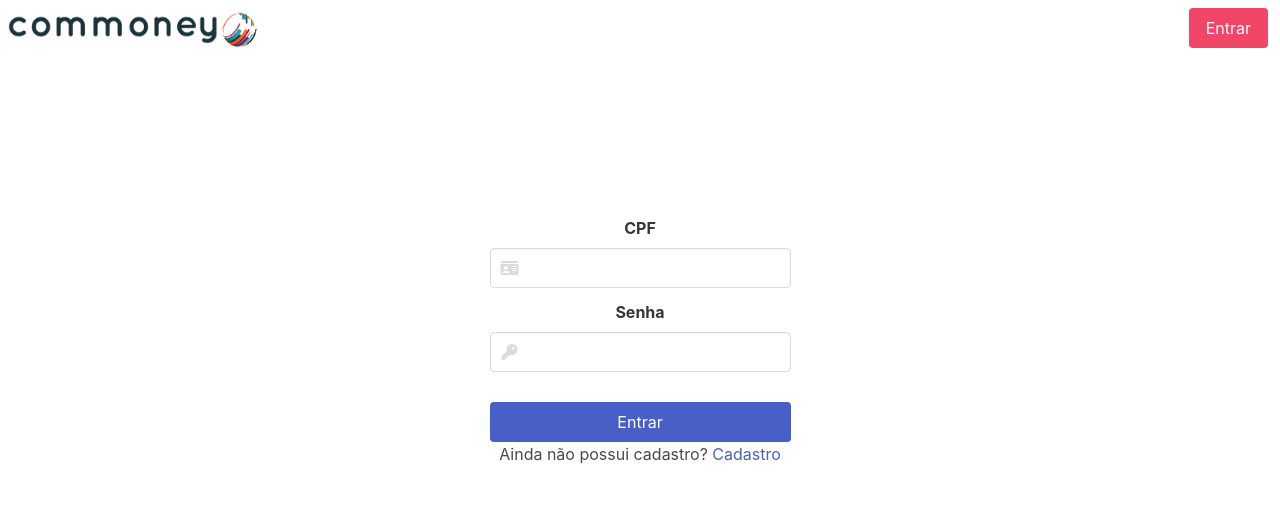
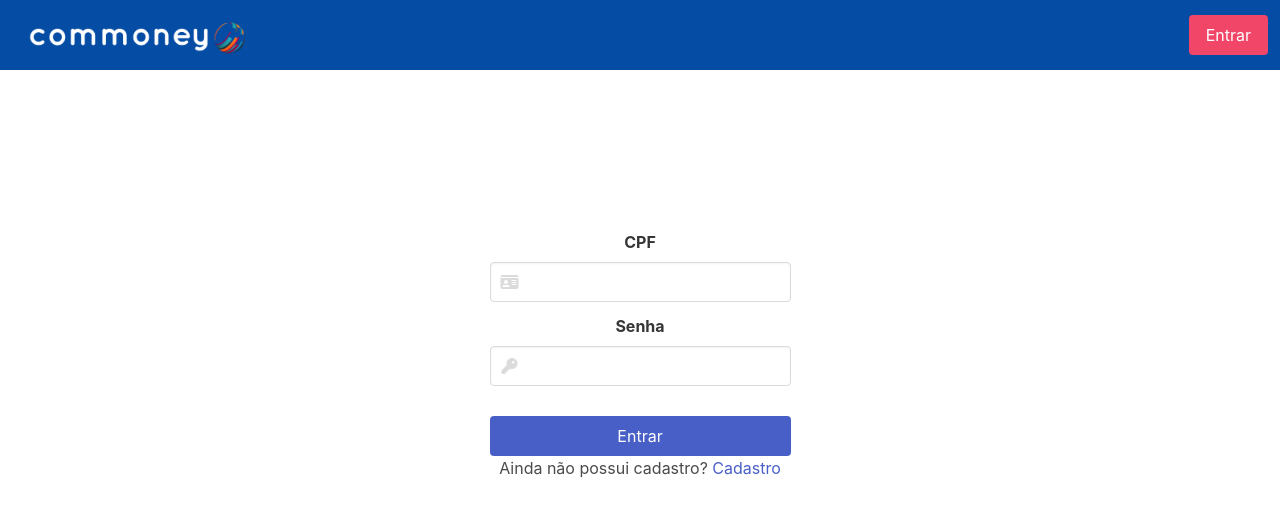
Before and after one commit to mcnvrodrigues/projeto3_frontend, a React (Create React App) app: page /Login in a window 1280 px wide. Shown: the top 516 px of the page. Built offline with nearby package versions, Linux system fonts and the light colour scheme; no server answers; a web font is replaced by a local one.

Commit message:
ajustado logo e nav

```diff
--- a/src/components/home/Nav.js
+++ b/src/components/home/Nav.js
@@ -32,9 +32,9 @@ class Nav extends Component{
       <AppContext.Consumer>
         { context => (
         <React.Fragment>
-          <nav className='navbar is-white'>
+          <nav className='navbar' style={{"background-color":"#054CA4"}}>
             <div className='brand-name container'>
-              <Link to='/'><img src='/images/logo.png' alt='logo' className='logo'></img></Link>
+              <Link to='/'><img src='/images/logo-new.png' alt='logo' className='logo'></img></Link>
             </div>
             {/* {(this.context.state.loggedInUser ? */}
 
```
Also changed, not shown: public/images/logo-new.png (added).
